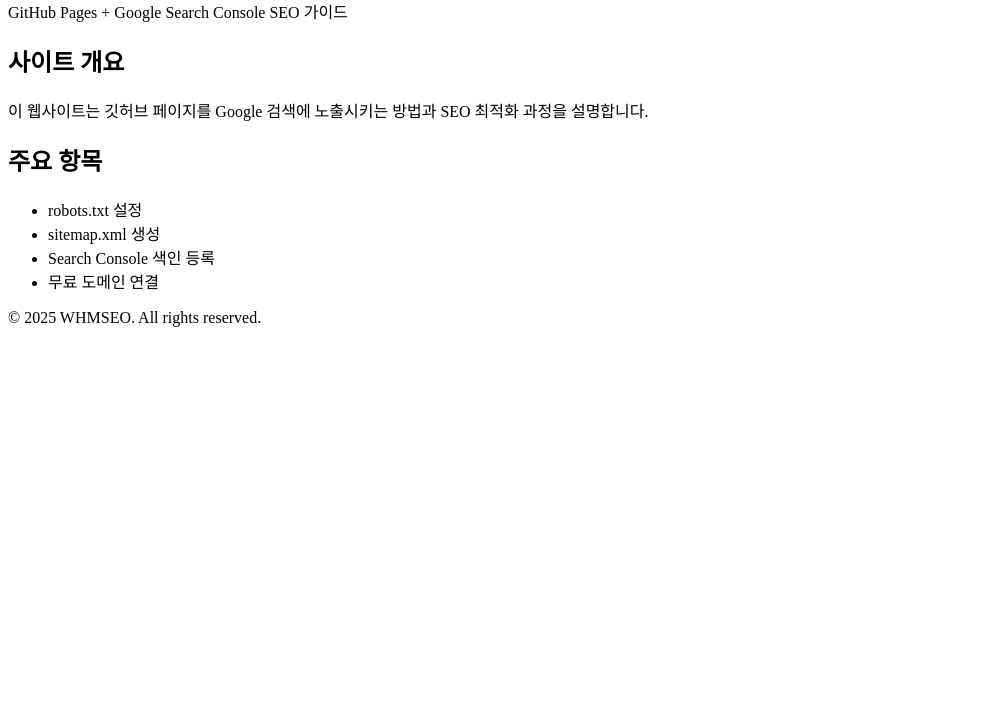
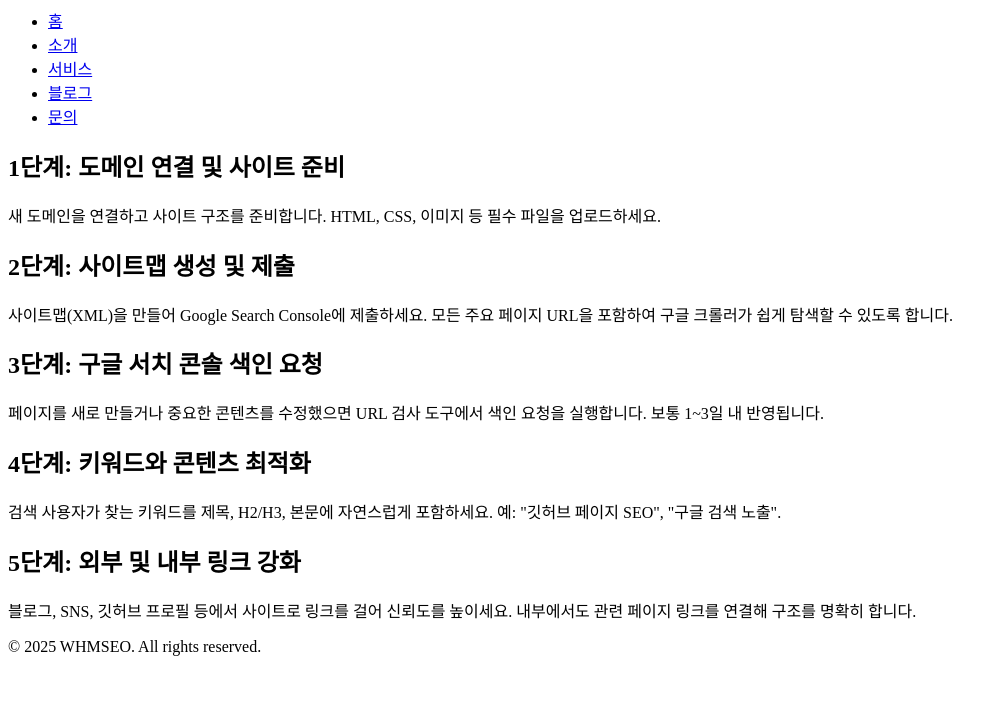
Before and after one commit to minasang33/seo-test.github.io, a plain HTML site: page index.html in a window 1280 px wide. Shown: the part 81-800 px from the top of the page, without its empty margins (0-1002 px from the left). Drawn offline with Linux system fonts and the light colour scheme.

Commit message:
Update index.html

```diff
--- a/index.html
+++ b/index.html
@@ -39,26 +39,43 @@
 </head>
 <body>
   <header>
-    <h1>WHMSEO</h1>
-    <p>GitHub Pages + Google Search Console SEO 가이드</p>
+   <h1>WHMSEO: 깃허브 페이지 구글 검색 노출 가이드</h1>
+    <nav>
+        <ul>
+            <li><a href="/">홈</a></li>
+            <li><a href="/about">소개</a></li>
+            <li><a href="/services">서비스</a></li>
+            <li><a href="/blog">블로그</a></li>
+            <li><a href="/contact">문의</a></li>
+        </ul>
+    </nav>
   </header>
 
   <main>
-    <section>
-      <h2>사이트 개요</h2>
-      <p>이 웹사이트는 깃허브 페이지를 Google 검색에 노출시키는 방법과 SEO 최적화 과정을 설명합니다.</p>
+   <section>
+        <h2>1단계: 도메인 연결 및 사이트 준비</h2>
+        <p>새 도메인을 연결하고 사이트 구조를 준비합니다. HTML, CSS, 이미지 등 필수 파일을 업로드하세요.</p>
     </section>
 
     <section>
-      <h2>주요 항목</h2>
-      <ul>
-        <li>robots.txt 설정</li>
-        <li>sitemap.xml 생성</li>
-        <li>Search Console 색인 등록</li>
-        <li>무료 도메인 연결</li>
-      </ul>
+        <h2>2단계: 사이트맵 생성 및 제출</h2>
+        <p>사이트맵(XML)을 만들어 Google Search Console에 제출하세요. 모든 주요 페이지 URL을 포함하여 구글 크롤러가 쉽게 탐색할 수 있도록 합니다.</p>
     </section>
 
+    <section>
+        <h2>3단계: 구글 서치 콘솔 색인 요청</h2>
+        <p>페이지를 새로 만들거나 중요한 콘텐츠를 수정했으면 URL 검사 도구에서 색인 요청을 실행합니다. 보통 1~3일 내 반영됩니다.</p>
+    </section>
+
+    <section>
+        <h2>4단계: 키워드와 콘텐츠 최적화</h2>
+        <p>검색 사용자가 찾는 키워드를 제목, H2/H3, 본문에 자연스럽게 포함하세요. 예: "깃허브 페이지 SEO", "구글 검색 노출".</p>
+    </section>
+
+    <section>
+        <h2>5단계: 외부 및 내부 링크 강화</h2>
+        <p>블로그, SNS, 깃허브 프로필 등에서 사이트로 링크를 걸어 신뢰도를 높이세요. 내부에서도 관련 페이지 링크를 연결해 구조를 명확히 합니다.</p>
+    </section>
 
   </main>
 
```
